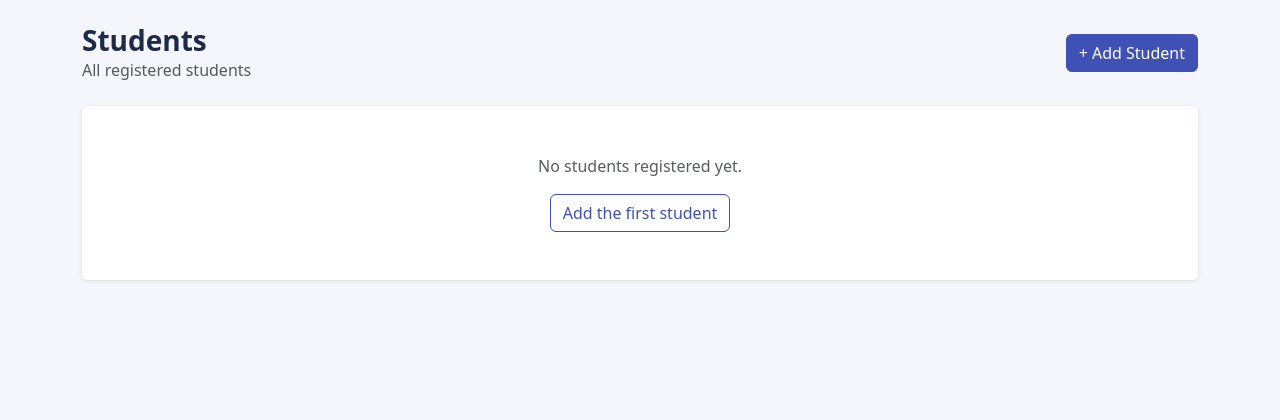
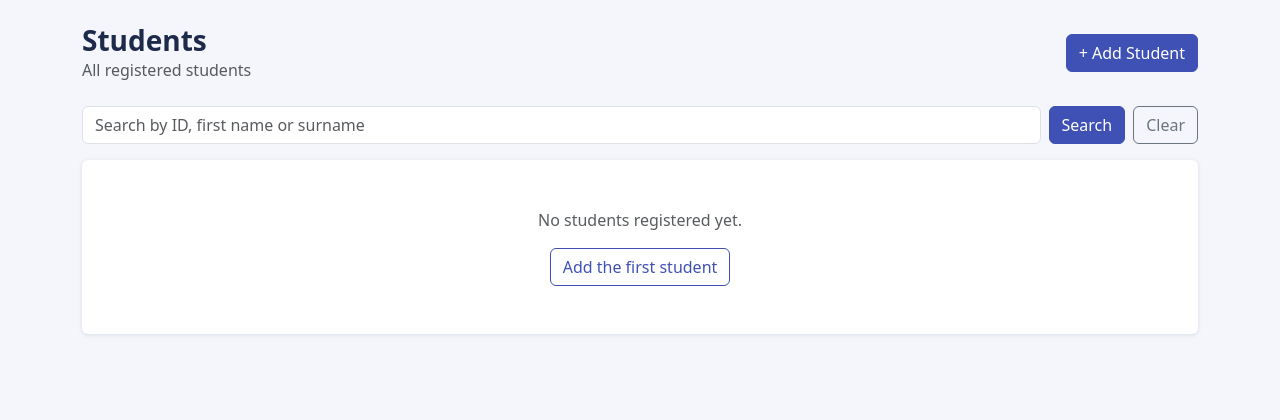
Before and after one commit to maxmonice/ClassTrack-Student-Records-Management-System, an ASP.NET Core app: page / in a window 1280 px wide. Shown: the part 56-476 px from the top of the page. Run offline with ASP.NET Core 8, Linux system fonts and the light colour scheme; data that the repository does not hold is empty; style sheets or scripts are compiled from the project's sources.

Commit message:
Update StudentController and Student Index view
Co-Authored-By: Claude Sonnet 5.5 <noreply@anthropic.com>

```diff
--- a/Controllers/StudentController.cs
+++ b/Controllers/StudentController.cs
@@ -15,11 +15,35 @@ public class StudentController : Controller
         _context = context;
     }
 
-    // GET: /Student - list all students.
-    public async Task<IActionResult> Index()
+    // GET: /Student?searchString=ada - list students, optionally filtered.
+    public async Task<IActionResult> Index(string? searchString)
     {
-        var students = await _context.Students.ToListAsync();
-        return View(students);
+        searchString = searchString?.Trim();
+
+        // AsQueryable builds the query without running it; the filter below is
+        // translated to SQL, so only matching rows are loaded from the database.
+        var students = _context.Students.AsQueryable();
+
+        if (!string.IsNullOrEmpty(searchString))
+        {
+            // If the text is a number, also match it against the student ID.
+            // Name matching is case-insensitive because SQL Server's default collation is.
+            if (int.TryParse(searchString, out int id))
+            {
+                students = students.Where(s => s.Id == id
+                    || s.FirstName.Contains(searchString)
+                    || s.Surname.Contains(searchString));
+            }
+            else
+            {
+                students = students.Where(s => s.FirstName.Contains(searchString)
+                    || s.Surname.Contains(searchString));
+            }
+        }
+
+        // Send the term back so the view can keep it in the search box.
+        ViewData["SearchString"] = searchString;
+        return View(await students.ToListAsync());
     }
 
     // GET: /Student/Details/5
--- a/Views/Student/Index.cshtml
+++ b/Views/Student/Index.cshtml
@@ -11,12 +11,34 @@
     <a asp-action="Create" class="btn btn-primary">+ Add Student</a>
 </div>
 
+@{
+    var searchString = ViewData["SearchString"] as string;
+}
+
+<form asp-action="Index" method="get" class="row g-2 mb-3">
+    <div class="col-12 col-md">
+        <input type="text" name="searchString" value="@searchString" class="form-control"
+               placeholder="Search by ID, first name or surname" aria-label="Search students" />
+    </div>
+    <div class="col-12 col-md-auto d-flex gap-2">
+        <button type="submit" class="btn btn-primary">Search</button>
+        <a asp-action="Index" class="btn btn-outline-secondary">Clear</a>
+    </div>
+</form>
+
 <div class="card ct-card">
     @if (!Model.Any())
     {
         <div class="card-body text-center text-muted py-5">
-            <p class="mb-3">No students registered yet.</p>
-            <a asp-action="Create" class="btn btn-outline-primary">Add the first student</a>
+            @if (string.IsNullOrEmpty(searchString))
+            {
+                <p class="mb-3">No students registered yet.</p>
+                <a asp-action="Create" class="btn btn-outline-primary">Add the first student</a>
+            }
+            else
+            {
+                <p class="mb-0">No students match "@searchString".</p>
+            }
         </div>
     }
     else
```
